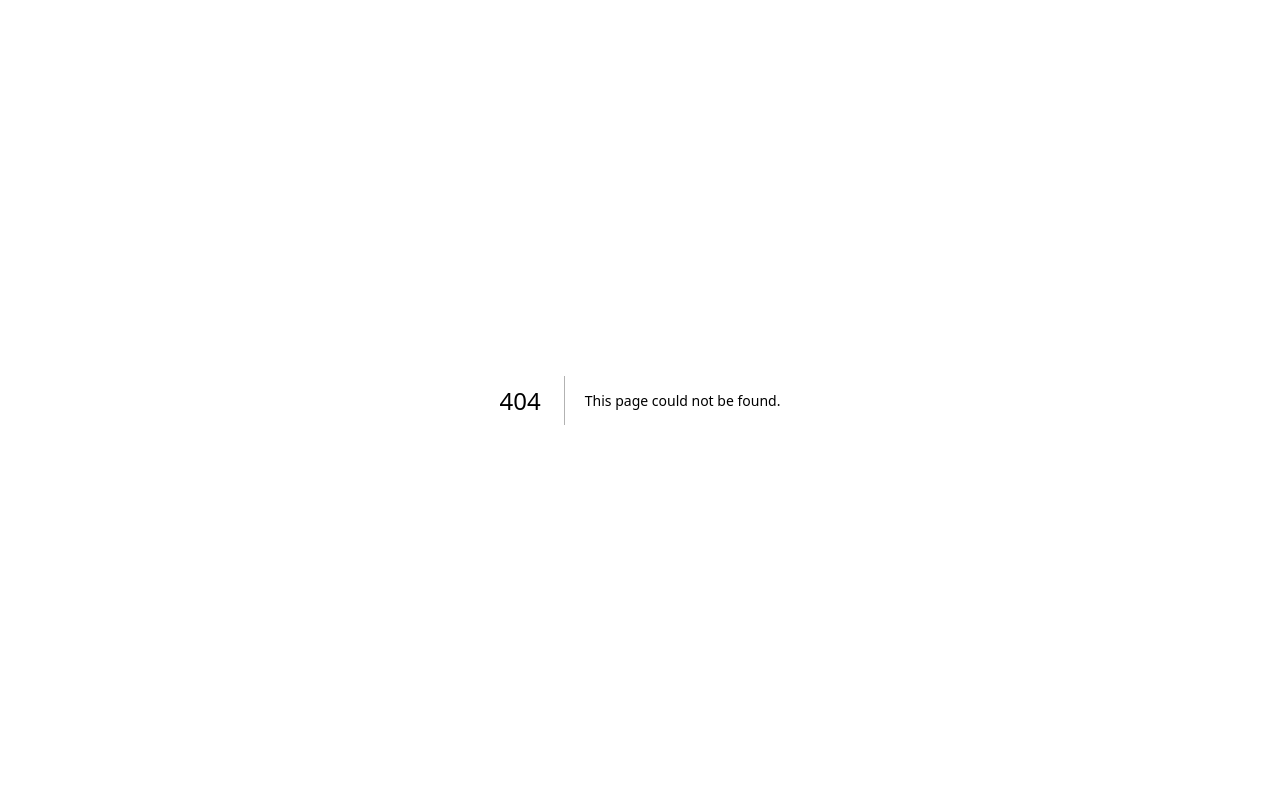
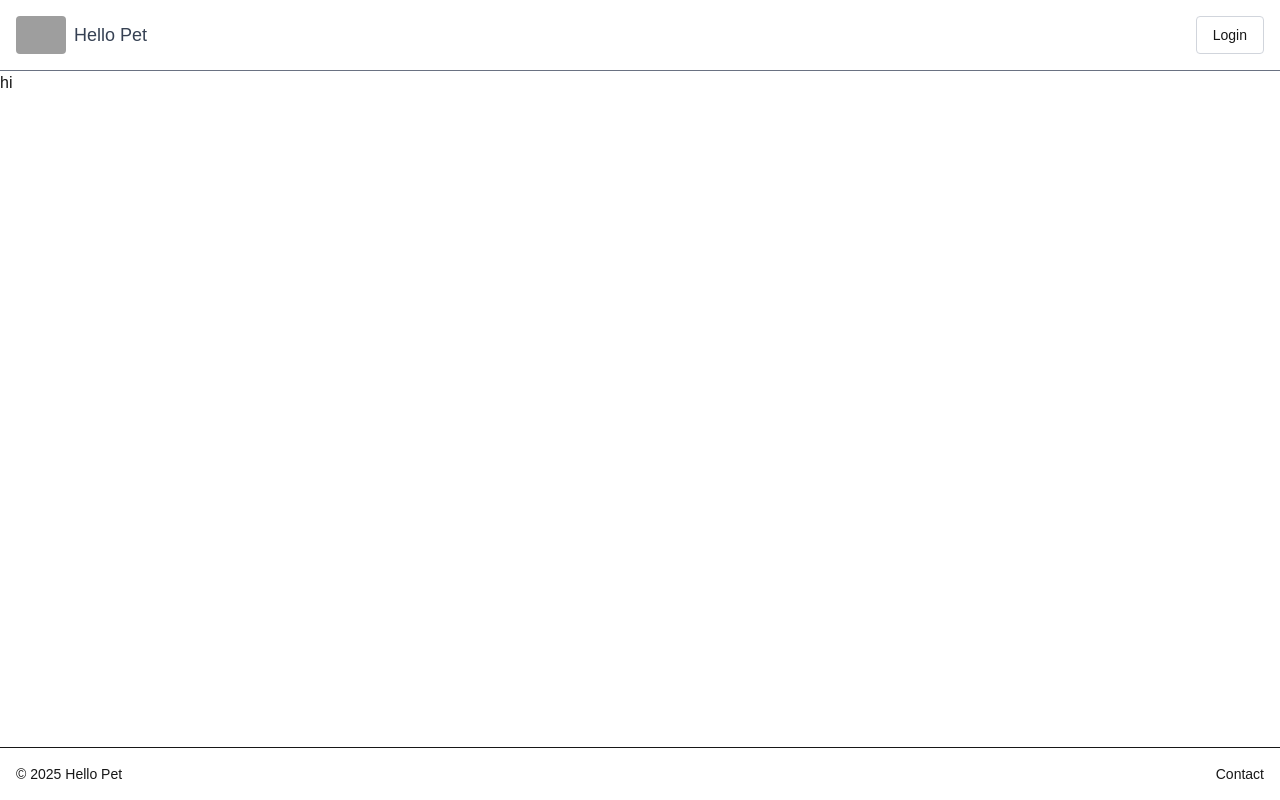
Before and after one commit to sesac7-hello-pet/front, a Next.js app: page /me in a window 1280 px wide. Before the commit this address had no page. Built offline with nearby package versions, Linux system fonts and the light colour scheme; grey boxes are pictures that could not be loaded.

Commit message:
feat:유저 페이지 작성[#front-9]

```diff
--- /dev/null
+++ b/app/(site)/me/page.tsx
@@ -0,0 +1,3 @@
+export default function MyPage() {
+  return <div>hi</div>;
+}
```
